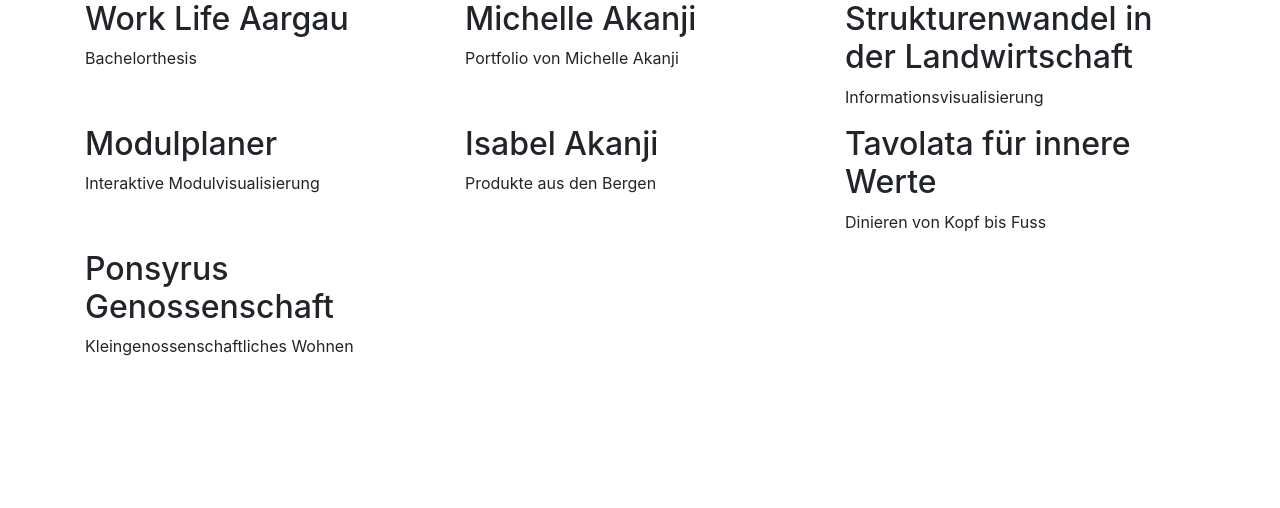
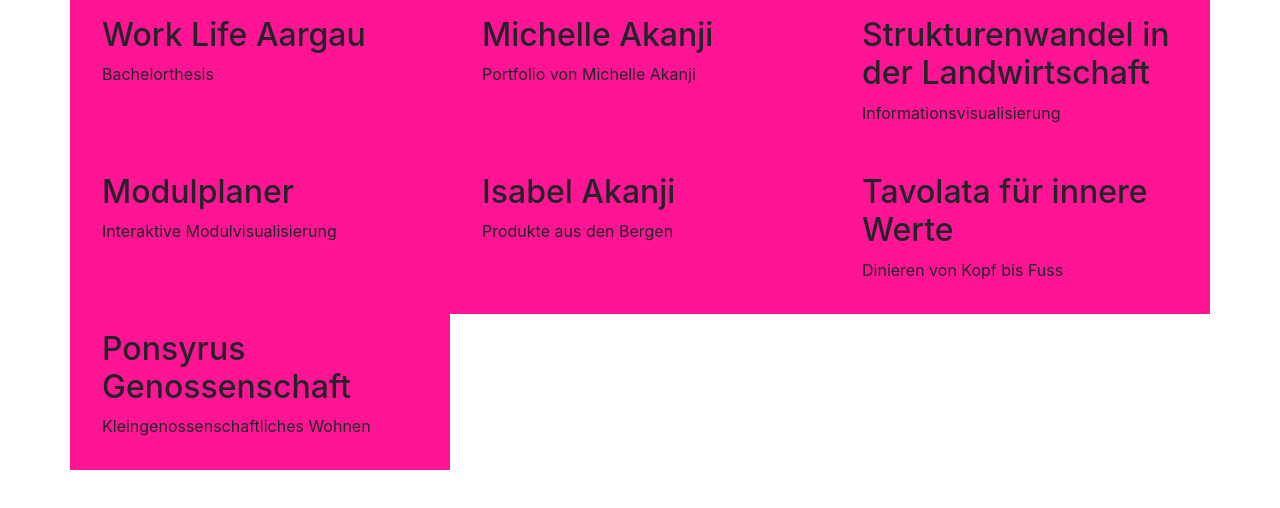
Before and after one commit to fschwander/fabianschwander, a React (Create React App) app: page / in a window 1280 px wide. Shown: the top 508 px of the page. Built offline with nearby package versions, Linux system fonts and the light colour scheme.

Commit message:
refactoring: created own component for ulr items

```diff
--- a/src/components/ItemsContainer.scss
+++ b/src/components/ItemsContainer.scss
@@ -1,21 +1,3 @@
-.ScrollNavContainer {
-  display: flex;
-  align-items: flex-end;
-  justify-content: center;
-
-  .items-container {
-    display: flex;
-    flex-direction: column-reverse;
-    padding: 3vh 2vw;
-
-    .item {
-      padding: 1rem 2rem;
-      background-color:deeppink;
-
-      h2 {
-        margin-top: unset;
-      }
-    }
-  }
+.ItemsContainer {
 
 }
--- a/src/components/ItemsContainer.tsx
+++ b/src/components/ItemsContainer.tsx
@@ -1,18 +1,14 @@
 import './ItemsContainer.scss';
 import React from "react";
 import {urlItems} from '../res/urlItemsData';
-import {Col, Container, Row} from 'reactstrap';
+import {Container, Row} from 'reactstrap';
+import {UrlItem} from './UrlItem';
 
 export const ItemsContainer: React.FC = () => {
 
   const createUrlItems = () => {
     return urlItems.map((el, i) => {
-      return <Col className={'item'} key={el.name + i}
-                  xs={12} sm={6} md={4}
-      onClick={() => window.open(el.url, '_blank')}>
-        <h2>{el.name}</h2>
-        <p>{el.description}</p>
-      </Col>;
+      return <UrlItem data={el} index={i}/>
     });
   };
 
--- /dev/null
+++ b/src/components/UrlItem.scss
@@ -0,0 +1,8 @@
+.UrlItem {
+  padding: 1rem 2rem;
+  background-color: deeppink;
+
+  h2 {
+    margin-top: unset;
+  }
+}
--- /dev/null
+++ b/src/components/UrlItem.tsx
@@ -0,0 +1,20 @@
+import React from 'react';
+import {Col} from 'reactstrap';
+import './UrlItem.scss';
+
+interface UrlItemProps {
+  data: any,
+  index: number
+}
+
+export const UrlItem: React.FC<UrlItemProps> = props => {
+  const {data, index} = props;
+  return (
+    <Col className={'UrlItem'} key={data.name + index}
+         xs={12} sm={6} md={4}
+         onClick={() => window.open(data.url, '_blank')}>
+      <h2>{data.name}</h2>
+      <p>{data.description}</p>
+    </Col>
+  );
+};
```
